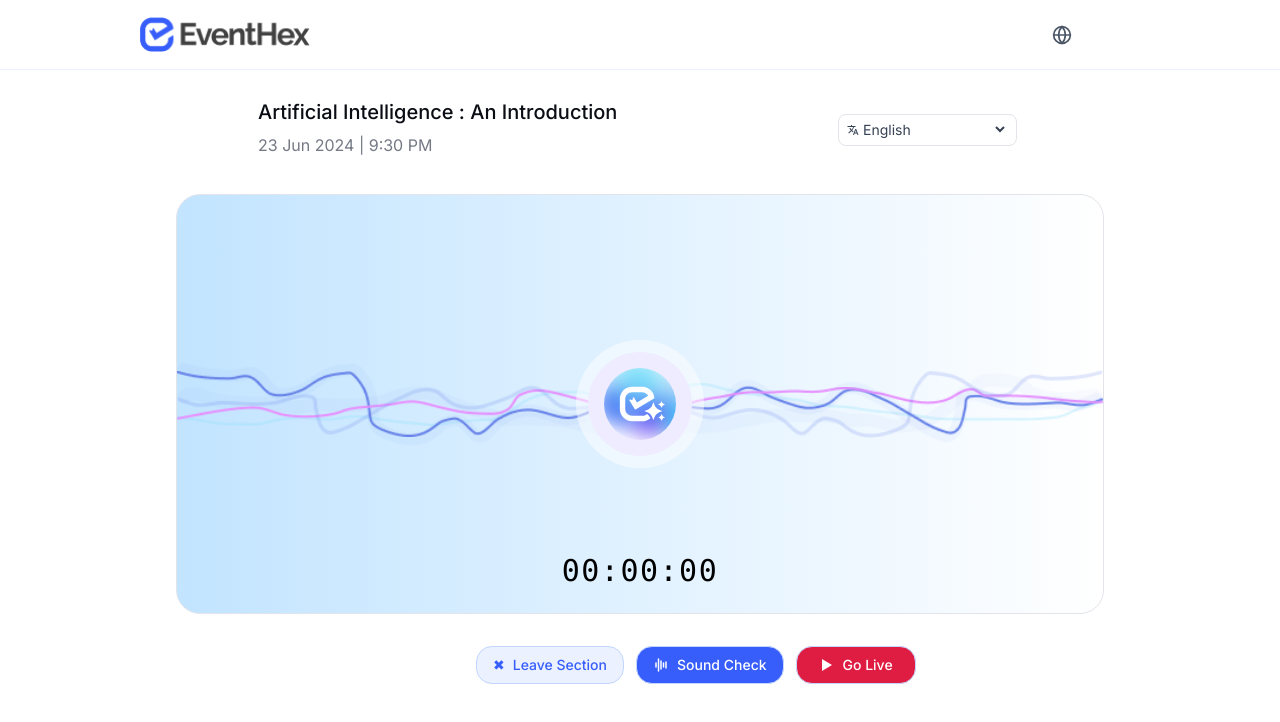
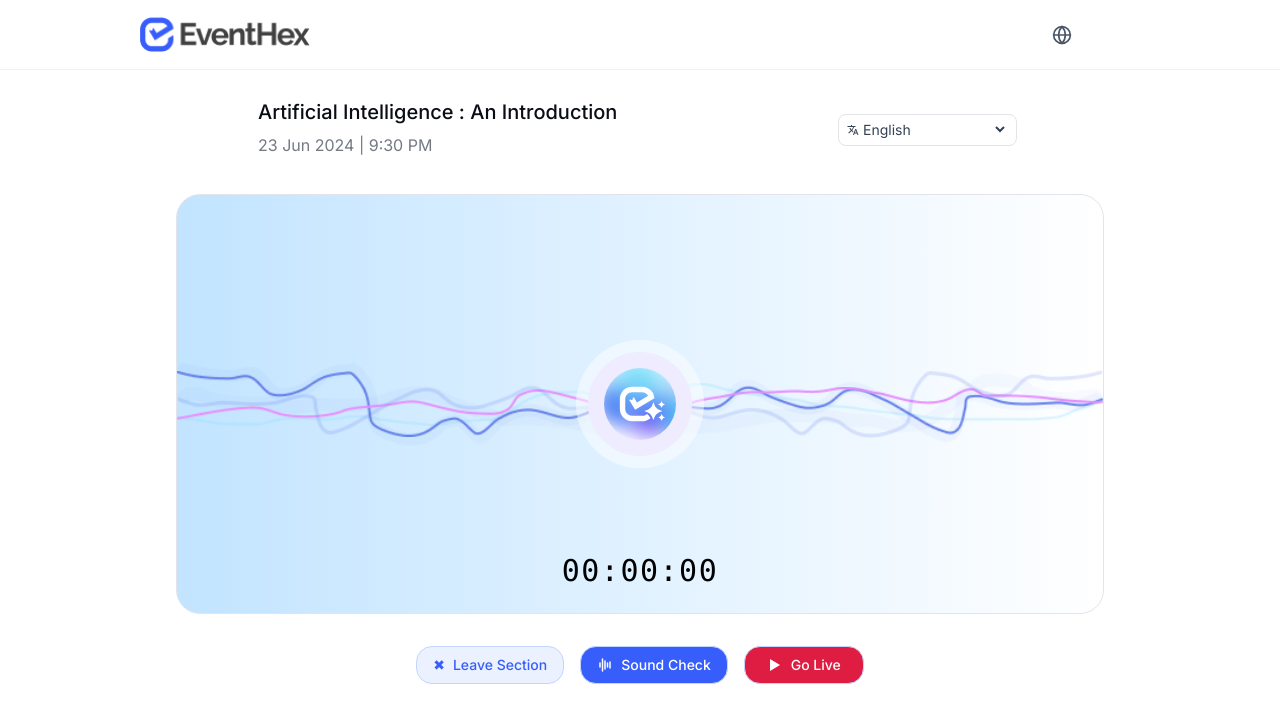
Before and after one commit to Abhinandh05/frontend-tasks, a Next.js app: page /sessions/1 in a window 1280 px wide. Shown: the top 722 px of the page. Built offline with nearby package versions, Linux system fonts and the light colour scheme; sample sign-in values are in the browser's storage.

Commit message:
samll alignment fixing

```diff
--- a/components/LiveSection.jsx
+++ b/components/LiveSection.jsx
@@ -122,7 +122,7 @@ const LiveSection = () => {
             </div>
 
             {/* Control Buttons - Fully Responsive */}
-            <div className="mt-3 xs:mt-4 sm:mt-5 md:mt-6 lg:mt-8 ml-150 flex flex-col sm:flex-row flex-wrap gap-2 sm:gap-3 md:gap-4 lg:gap-3 w-full">
+            <div className="mt-3 sm:mt-5 lg:mt-8 mx-4 sm:mx-6 lg:mx-auto lg:max-w-6xl flex flex-col sm:flex-row flex-wrap justify-center gap-3 lg:gap-4 w-full">
                 {/* Leave Section Button */}
                 <button
                     className="flex items-center justify-center gap-1 sm:gap-2 px-3 sm:px-4 md:px-5 lg:px-4 py-2 sm:py-2.5 md:py-3 lg:py-2 border border-[#C2D6FF] rounded-xl sm:rounded-2xl bg-gray-200 text-blue-100 font-medium text-xs sm:text-sm md:text-base lg:text-sm hover:bg-blue-50 transition-all duration-300 w-full sm:w-auto min-w-[100px] sm:min-w-[140px] md:min-w-[160px] lg:min-w-[120px]"
```
